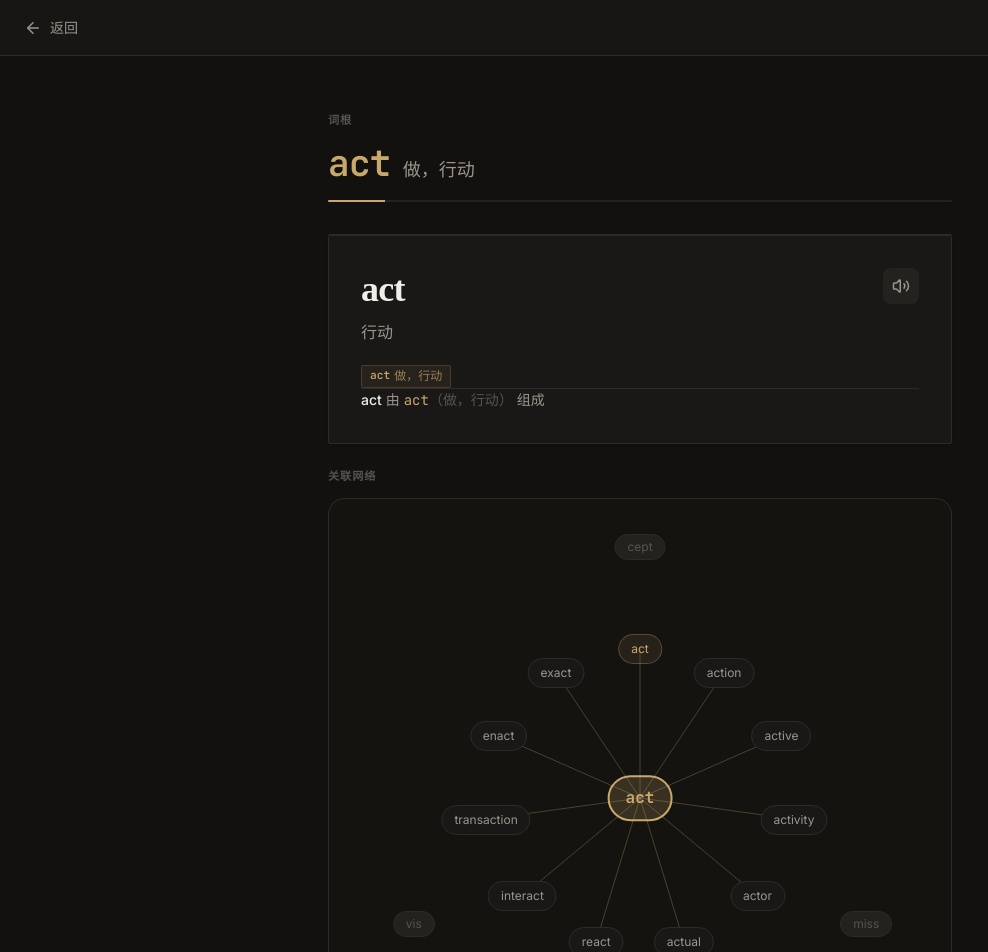
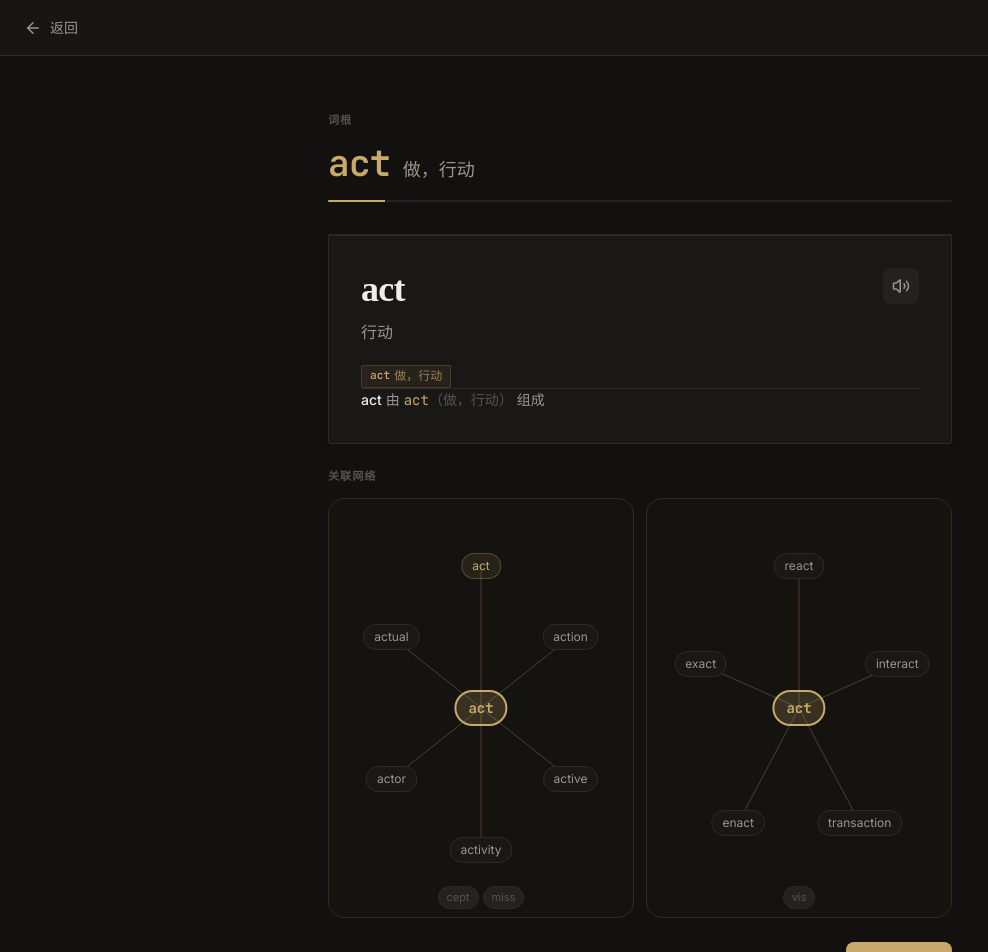
Before and after one commit to 121212165/etymology-app, a Next.js app: page /root/act in a window 1280 px wide. Shown: the top 952 px of the page, without its empty margins (0-988 px from the left). Built offline with nearby package versions, Linux system fonts and the light colour scheme.

Commit message:
feat(mindmap): split word leaves into two side-by-side panels
大词根（如 at 70 词）全部叶子挤进一个圆环导致标签完全重叠。
现在词数对半分到左右两个面板（移动端上下堆叠），
关联词根改为 pinned 在面板底部，避免窄面板外环裁切。

```diff
--- a/src/components/mindmap/MindMap.tsx
+++ b/src/components/mindmap/MindMap.tsx
@@ -13,9 +13,89 @@ interface MindMapProps {
   centerRoot: EnhancedRootNode
 }
 
+/** 词叶圆环半径（面板宽高的百分比） */
+const LEAF_RADIUS = 34
+
+interface PanelProps {
+  rootText: string
+  words: VocabEntry[]
+  relatedRoots: EnhancedRootNode[]
+}
+
+/** 单个导图面板：中心词根 + 一圈词叶；关联词根 pinned 在底部，避免窄面板外环裁切 */
+function MindMapPanel({ rootText, words, relatedRoots }: PanelProps) {
+  const { isWordViewed } = useProgressStore()
+  const count = Math.max(words.length, 1)
+
+  return (
+    <div className="relative w-full h-[420px] bg-bg-surface/30 rounded-2xl border border-border overflow-hidden">
+      <svg className="absolute inset-0 w-full h-full" preserveAspectRatio="xMidYMid meet">
+        {words.map((_, i) => {
+          const angle = (i / count) * Math.PI * 2 - Math.PI / 2
+          const x = 50 + LEAF_RADIUS * Math.cos(angle)
+          const y = 50 + LEAF_RADIUS * Math.sin(angle)
+          return (
+            <line
+              key={`line-${i}`}
+              x1="50%" y1="50%"
+              x2={`${x}%`} y2={`${y}%`}
+              stroke="var(--root-color)"
+              strokeWidth="1"
+              strokeOpacity="0.3"
+            />
+          )
+        })}
+      </svg>
+
+      <div className="absolute top-1/2 left-1/2 -translate-x-1/2 -translate-y-1/2 z-10">
+        <div className="px-3 py-1.5 rounded-full bg-root/20 border-2 border-root text-root font-mono font-bold text-sm">
+          {rootText}
+        </div>
+      </div>
+
+      {words.map((word, i) => {
+        const angle = (i / count) * Math.PI * 2 - Math.PI / 2
+        const x = 50 + LEAF_RADIUS * Math.cos(angle)
+        const y = 50 + LEAF_RADIUS * Math.sin(angle)
+        const viewed = isWordViewed(word.word)
+        return (
+          <div
+            key={word.word}
+            className="absolute -translate-x-1/2 -translate-y-1/2 z-10"
+            style={{ left: `${x}%`, top: `${y}%` }}
+          >
+            <Link
+              href={`/word/${encodeURIComponent(word.word)}`}
+              className={`block px-2.5 py-1 rounded-full text-xs border transition-all whitespace-nowrap ${
+                viewed
+                  ? 'bg-accent/10 border-accent/30 text-accent'
+                  : 'bg-bg-surface border-border text-text-secondary hover:border-accent/30 hover:text-text-primary'
+              }`}
+            >
+              {word.word}
+            </Link>
+          </div>
+        )
+      })}
+
+      {relatedRoots.length > 0 && (
+        <div className="absolute bottom-2 left-2 right-2 flex flex-wrap gap-1 justify-center">
+          {relatedRoots.map((root) => (
+            <Link
+              key={root.primaryText}
+              href={`/root/${encodeURIComponent(root.primaryText)}`}
+              className="px-2 py-0.5 rounded-full bg-bg-elevated border border-border text-[11px] text-text-muted hover:text-root hover:border-root/30 transition-all"
+            >
+              {root.primaryText}
+            </Link>
+          ))}
+        </div>
+      )}
+    </div>
+  )
+}
+
 export function MindMap({ data, vocab, centerRoot }: MindMapProps) {
-  const { isWordViewed } = useProgressStore()
-
   const centerWords = useMemo(() => {
     return centerRoot.wordIndices
       .filter(idx => idx < vocab.length)
@@ -53,76 +133,24 @@ export function MindMap({ data, vocab, centerRoot }: MindMapProps) {
     ).slice(0, 6)
   }, [data, centerRoot, vocab])
 
+  // 词数对半分到左右两个面板，避免大词根全部挤进一个圆环互相重叠
+  const mid = Math.ceil(centerWords.length / 2)
+  const leftWords = centerWords.slice(0, mid)
+  const rightWords = centerWords.slice(mid)
+  const relatedMid = Math.ceil(relatedRoots.length / 2)
+
   return (
-    <div className="relative w-full h-[600px] bg-bg-surface/30 rounded-2xl border border-border overflow-hidden">
-      <svg className="absolute inset-0 w-full h-full" preserveAspectRatio="xMidYMid meet">
-        {centerWords.map((_, i) => {
-          const angle = (i / centerWords.length) * Math.PI * 2 - Math.PI / 2
-          const x = 50 + 25 * Math.cos(angle)
-          const y = 50 + 25 * Math.sin(angle)
-          return (
-            <line
-              key={`line-${i}`}
-              x1="50%" y1="50%"
-              x2={`${x}%`} y2={`${y}%`}
-              stroke="var(--root-color)"
-              strokeWidth="1"
-              strokeOpacity="0.3"
-            />
-          )
-        })}
-      </svg>
-
-      <div className="absolute top-1/2 left-1/2 -translate-x-1/2 -translate-y-1/2 z-10">
-        <div className="px-4 py-2 rounded-full bg-root/20 border-2 border-root text-root font-mono font-bold">
-          {centerRoot.primaryText}
-        </div>
-      </div>
-
-      {centerWords.map((word, i) => {
-        const angle = (i / centerWords.length) * Math.PI * 2 - Math.PI / 2
-        const x = 50 + 25 * Math.cos(angle)
-        const y = 50 + 25 * Math.sin(angle)
-        const viewed = isWordViewed(word.word)
-        return (
-          <div
-            key={word.word}
-            className="absolute -translate-x-1/2 -translate-y-1/2 z-10"
-            style={{ left: `${x}%`, top: `${y}%` }}
-          >
-            <Link
-              href={`/word/${encodeURIComponent(word.word)}`}
-              className={`block px-3 py-1.5 rounded-full text-xs border transition-all ${
-                viewed
-                  ? 'bg-accent/10 border-accent/30 text-accent'
-                  : 'bg-bg-surface border-border text-text-secondary hover:border-accent/30 hover:text-text-primary'
-              }`}
-            >
-              {word.word}
-            </Link>
-          </div>
-        )
-      })}
-
-      {relatedRoots.map((root, i) => {
-        const angle = (i / Math.max(relatedRoots.length, 1)) * Math.PI * 2 - Math.PI / 2
-        const x = 50 + 42 * Math.cos(angle)
-        const y = 50 + 42 * Math.sin(angle)
-        return (
-          <div
-            key={root.primaryText}
-            className="absolute -translate-x-1/2 -translate-y-1/2 z-10"
-            style={{ left: `${x}%`, top: `${y}%` }}
-          >
-            <Link
-              href={`/root/${encodeURIComponent(root.primaryText)}`}
-              className="block px-3 py-1 rounded-full bg-bg-elevated border border-border text-xs text-text-muted hover:text-root hover:border-root/30 transition-all"
-            >
-              {root.primaryText}
-            </Link>
-          </div>
-        )
-      })}
+    <div className="grid grid-cols-1 md:grid-cols-2 gap-3">
+      <MindMapPanel
+        rootText={centerRoot.primaryText}
+        words={leftWords}
+        relatedRoots={relatedRoots.slice(0, relatedMid)}
+      />
+      <MindMapPanel
+        rootText={centerRoot.primaryText}
+        words={rightWords}
+        relatedRoots={relatedRoots.slice(relatedMid)}
+      />
     </div>
   )
 }
```
